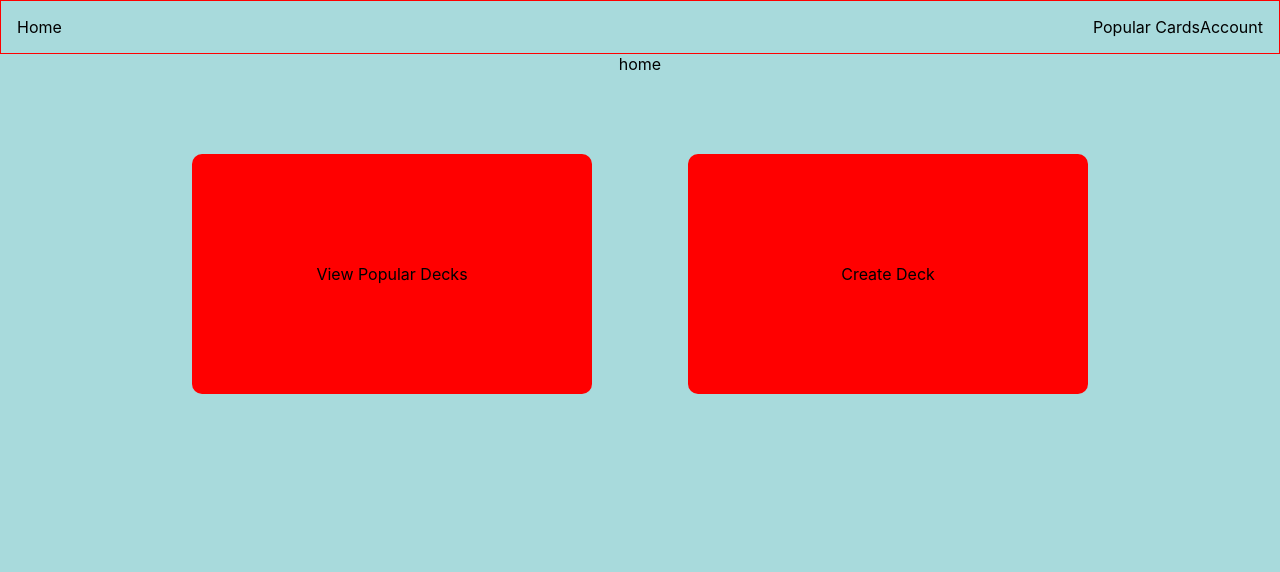
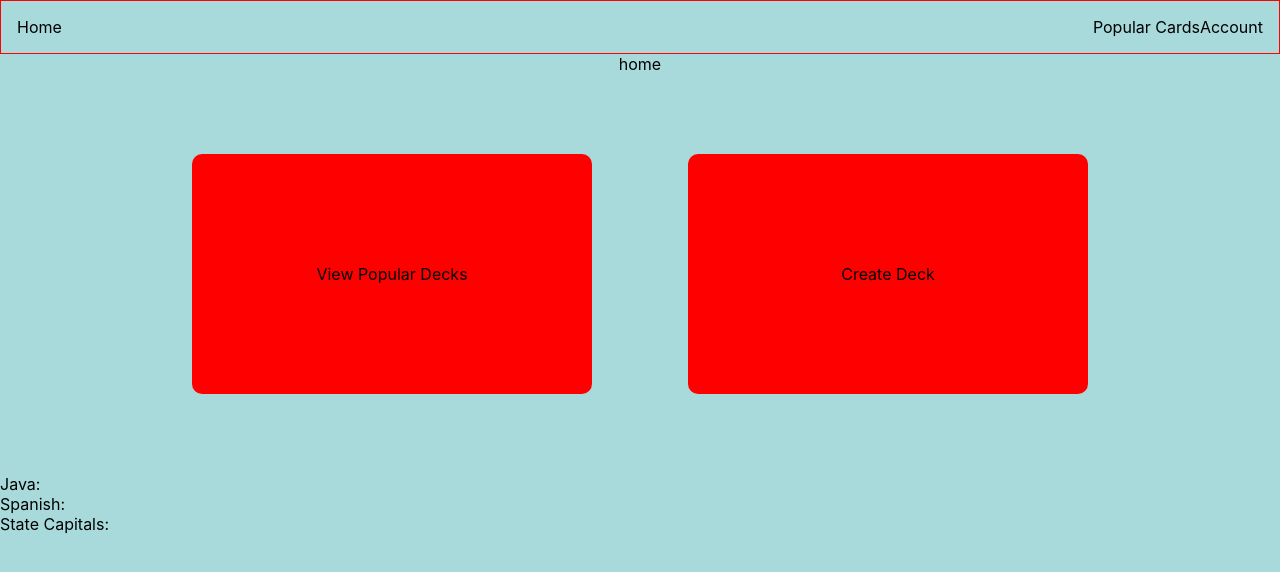
Before and after one commit to michael-mcmasters/Notecards, a React (Create React App) app: page / in a window 1280 px wide. Shown: the top 572 px of the page. Built offline with nearby package versions, Linux system fonts and the light colour scheme.

Commit message:
Restructure folder structure

```diff
--- a/src/App.js
+++ b/src/App.js
@@ -1,7 +1,7 @@
 import './App.css';
-import Navbar from "./components/Navbar/Navbar.js";
-import HomePage from "./components/HomePage.js";
-import CardContainers from "./components/CardContainers/CardContainers.js"
+import Navbar from "./components/navbar/Navbar.js";
+import HomePage from "./components/homepage/HomePage.js";
+import CardContainers from "./components/cards/CardContainers.js"
 
 function App() {
 
--- a/src/components/HomePage.js
+++ b/src/components/homepage/HomePage.js
@@ -1,25 +1,23 @@
 import React, { Component } from 'react';
-import styled, { css, keyframes } from "styled-components";
+import styled from "styled-components";
+import PopularDecks from "./PopularDecks.js"
 
 class HomePage extends Component {
   render() {
     return (
-      <div>
+      <>
         home
-        <Container>
+        <OptionContainer>
           <Option><P>View Popular Decks</P></Option>
           <Option><P>Create Deck</P></Option>
-        </Container>
-      </div>
+        </OptionContainer>
+        <PopularDecks />
+      </>
     );
   }
 }
 
-const Flex = css`
-
-`;
-
-const Container = styled.div`
+const OptionContainer = styled.div`
   margin-top: 5rem;
   display: flex;
   justify-content: center;
@@ -38,6 +36,4 @@ const P = styled.p`
     margin: auto;
 `;
 
-
-
 export default HomePage;
--- /dev/null
+++ b/src/components/homepage/PopularDecks.js
@@ -0,0 +1,34 @@
+import React from 'react';
+import styled from "styled-components";
+
+const PopularDecks = () => {
+  return (
+    <div>
+      <Wrapper>
+        <Container>
+          Java: <Gallary />
+        </Container>
+        <Container>
+          Spanish: <Gallary />
+        </Container>
+        <Container>
+          State Capitals: <Gallary />
+        </Container>
+      </Wrapper>
+    </div>
+  );
+};
+
+const Wrapper = styled.div`
+  margin-top: 5rem;
+`;
+
+const Container = styled.div`
+  display: flex;
+`;
+
+const Gallary = styled.div`
+
+`;
+
+export default PopularDecks;
```
Also changed, not shown: src/components/cards/Button.js (renamed from src/components/CardContainers/Button.js), src/components/cards/CardContainer.js (renamed from src/components/CardContainers/CardContainer.js), src/components/cards/CardContainers.js (renamed from src/components/CardContainers/CardContainers.js), src/components/cards/Content.js (renamed from src/components/CardContainers/Content.js).
